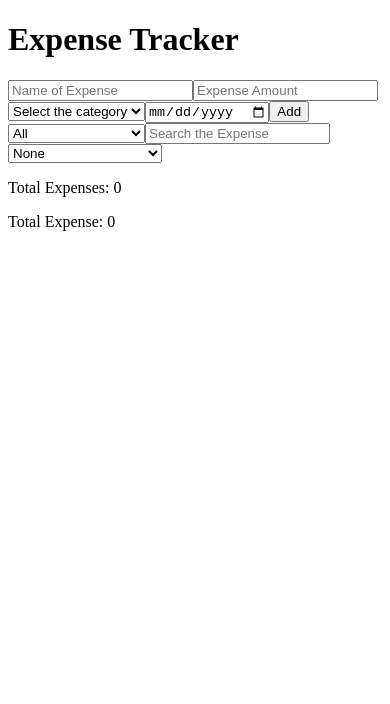
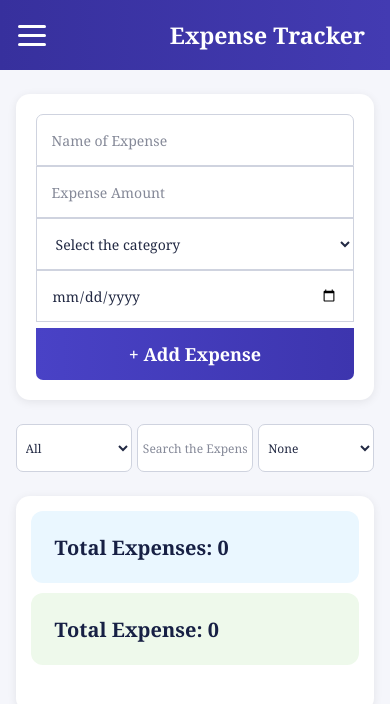
Before and after one commit to TCYokesh/expense-tracker, a React (Vite) app: page / in a window 390 px wide. Shown: the top 704 px of the page. Built offline with nearby package versions, Linux system fonts and the light colour scheme.

Commit message:
added css file

```diff
--- a/src/App.css
+++ b/src/App.css
@@ -0,0 +1,413 @@
+* {
+    margin: 0;
+    padding: 0;
+    box-sizing: border-box;
+    font-family: Cambria, Cochin, Georgia, Times, "Times New Roman", serif;
+}
+
+body {
+    width: 100%;
+    height: 100%;
+}
+
+body {
+    background-color: #f5f6fb;
+    color: #111936;
+    overflow: hidden;
+}
+
+.header {
+    height: 60px;
+    width: 100%;
+    background: linear-gradient(90deg, rgb(55, 48, 157), rgb(67, 59, 178));
+    color: white;
+    display: flex;
+    align-items: center;
+    justify-content: flex-end;
+    position: relative;
+}
+
+.header h1 {
+    font-size: 30px;
+    font-weight: bold;
+    padding-right: 25px;
+}
+
+.header nav {
+    position: absolute;
+    left: 30px;
+    display: flex;
+    flex-direction: column;
+    gap: 6px;
+    cursor: pointer;
+}
+
+.header .bar {
+    width: 28px;
+    height: 3px;
+    display: block;
+    background-color: white;
+    border-radius: 5px;
+}
+
+.input-field {
+    width: 94%;
+    max-width: 1100px;
+    margin: 24px auto 0;
+    padding: 28px;
+    background-color: white;
+    border-radius: 14px;
+    display: flex;
+    flex-wrap: wrap;
+    gap: 0;
+    box-shadow: 0 2px 10px rgba(0, 0, 0, 0.08);
+}
+
+.input-field .input,
+.input-field .category {
+    height: 52px;
+    flex: 1;
+    min-width: 0;
+    padding: 0 15px;
+    border: 1px solid #cfd3df;
+    background-color: white;
+    color: #222943;
+    font-size: 16px;
+    outline: none;
+}
+
+.input-field .input:first-child {
+    border-radius: 7px 0 0 7px;
+}
+.input-field .category {
+    cursor: pointer;
+}
+.input-field input[type="date"] {
+    border-radius: 0 7px 7px 0;
+}
+.input-field .input::placeholder {
+    color: #858998;
+}
+
+.input-field .input:focus,
+.input-field .category:focus {
+    position: relative;
+    z-index: 2;
+    border-color: #4038ad;
+    box-shadow: 0 0 0 1px #4038ad;
+}
+
+.add-btn {
+    flex-basis: 100%;
+    width: 100%;
+    margin-top: 6px;
+}
+
+.add-btn .btn {
+    width: 100%;
+    height: 52px;
+    border: none;
+    border-radius: 7px;
+    background: linear-gradient(90deg, #4942c6, #3d35ae);
+    color: white;
+    font-size: 18px;
+    font-weight: bold;
+    cursor: pointer;
+    transition: 0.2s;
+}
+.add-btn .btn:hover {
+    background: linear-gradient(90deg, #3932aa, #30299b);
+}
+
+.form-error {
+    color: #ed2727;
+    font-size: 16px;
+    font-weight: bold;
+    text-align: center;
+    margin-top: 8px;
+}
+
+.filter-section {
+    width: 94%;
+    max-width: 1100px;
+    margin: 24px auto 0;
+    display: flex;
+    flex-direction: row;
+    align-items: center;
+    justify-content: center;
+    gap: 20px;
+}
+.filter-section > * {
+    flex: 1;
+    min-width: 0;
+}
+
+.ftr-exp,
+.srh-exp,
+.srt-exp {
+    width: 100%;
+    height: 48px;
+    padding: 0 14px;
+    border: 1px solid #cfd3df;
+    border-radius: 7px;
+    background-color: white;
+    color: #222943;
+    font-size: 16px;
+    outline: none;
+}
+.ftr-exp,
+.srt-exp {
+    cursor: pointer;
+}
+.srh-exp::placeholder {
+    color: #858998;
+}
+.ftr-exp:focus,
+.srh-exp:focus,
+.srt-exp:focus {
+    border-color: #4038ad;
+    box-shadow: 0 0 0 2px rgba(64, 56, 173, 0.08);
+}
+
+.exp-list {
+    width: 94%;
+    max-width: 1100px;
+    margin: 24px auto 0;
+    padding: 24px;
+    background-color: white;
+    border-radius: 14px;
+    box-shadow: 0 2px 10px rgba(0, 0, 0, 0.08);
+    overflow: hidden;
+}
+
+.total-expenses,
+.total-expense {
+    display: inline-flex;
+    align-items: center;
+    height: 72px;
+    padding: 0 24px;
+    border-radius: 12px;
+    font-size: 20px;
+    font-weight: bold;
+}
+
+.total-expenses {
+    width: calc(50% - 10px);
+    background-color: #eaf7ff;
+    color: #172044;
+}
+
+.total-expense {
+    width: calc(50% - 10px);
+    margin-left: 16px;
+    background-color: #eef9eb;
+    color: #172044;
+}
+
+.expense-items {
+    max-height: 220px;
+    margin-top: 12px;
+    padding: 5px;
+    overflow-y: auto;
+    overflow-x: hidden;
+    box-sizing: border-box;
+}
+.expense-items::-webkit-scrollbar {
+    width: 7px;
+}
+.expense-items::-webkit-scrollbar-track {
+    background: #f1f1f1;
+    border-radius: 10px;
+}
+.expense-items::-webkit-scrollbar-thumb {
+    background: #b8b5d9;
+    border-radius: 10px;
+}
+.expense-items::-webkit-scrollbar-thumb:hover {
+    background: #7771bd;
+}
+
+.list {
+    min-height: 65px;
+    margin-bottom: 10px;
+    padding: 10px 12px;
+    border: 1px solid #dfe2e9;
+    border-radius: 9px;
+    background-color: white;
+    display: grid;
+    grid-template-columns: 1.6fr 0.8fr 1.5fr 1.2fr auto auto;
+    align-items: center;
+    column-gap: 16px;
+}
+.list:hover {
+    background-color: #fafaff;
+}
+.list span:nth-child(1) {
+    font-size: 17px;
+    font-weight: bold;
+    color: #111936;
+    overflow: hidden;
+    text-overflow: ellipsis;
+    white-space: nowrap;
+}
+
+.list span:nth-child(2) {
+    font-size: 16px;
+    font-weight: bold;
+    color: #111111;
+}
+
+.list span:nth-child(3) {
+    padding: 7px 12px;
+    border-radius: 20px;
+    background-color: #eee8ff;
+    color: #6635d5;
+    font-weight: bold;
+    text-align: center;
+    white-space: nowrap;
+}
+
+.list span:nth-child(4) {
+    color: #697083;
+    font-size: 15px;
+    white-space: nowrap;
+}
+
+.edit-btn {
+    height: 40px;
+    padding: 0 17px;
+    border: 1px solid #76a8ff;
+    border-radius: 6px;
+    background-color: white;
+    color: #1761d1;
+    font-size: 15px;
+    font-weight: bold;
+    cursor: pointer;
+    white-space: nowrap;
+}
+.edit-btn:hover {
+    background-color: #eef5ff;
+}
+.delete-btn {
+    height: 40px;
+    padding: 0 17px;
+    border: 1px solid #ff8585;
+    border-radius: 6px;
+    background-color: white;
+    color: #ed2727;
+    font-size: 15px;
+    font-weight: bold;
+    cursor: pointer;
+    white-space: nowrap;
+}
+.delete-btn:hover {
+    background-color: #fff0f0;
+}
+.delete-icon{
+    width:16px;
+    height:14px;
+    object-fit:contain;
+    vertical-align:middle;
+    margin-right:6px;
+}
+.edit-icon{
+    width:16px;
+    height:16px;
+    object-fit:contain;
+    vertical-align:middle;
+    margin-right:6px;
+}
+
+@media (max-width: 950px) {
+    .input-field .input,
+    .input-field .category {
+        font-size: 14px;
+    }
+    .list {
+        grid-template-columns: 1.4fr 0.7fr 1.2fr 1fr auto auto;
+        column-gap: 8px;
+    }
+    .edit-btn,
+    .delete-btn {
+        padding: 0 10px;
+    }
+}
+
+@media (max-width: 650px) {
+    body {
+        overflow: auto;
+    }
+    .header {
+        height: 70px;
+    }
+    .header h1 {
+        font-size: 23px;
+    }
+    .header nav {
+        left: 18px;
+    }
+    .input-field {
+        width: 92%;
+        padding: 20px;
+        gap: 0;
+    }
+    .input-field .input,
+    .input-field .category {
+        flex: 1 1 100%;
+        width: 100%;
+        border-radius: 0;
+    }
+    .input-field .input:first-child {
+        border-radius: 7px 7px 0 0;
+    }
+    .input-field input[type="date"] {
+        border-radius: 0;
+    }
+    .add-btn .btn {
+        border-radius: 0 0 7px 7px;
+    }
+    .filter-section {
+        width: 92%;
+        flex-direction: row;
+        gap: 5px;
+    }
+    .filter-section > * {
+        min-width: 0;
+    }
+    .ftr-exp,
+    .srh-exp,
+    .srt-exp {
+        font-size: 12px;
+        padding: 0 5px;
+    }
+    .exp-list {
+        width: 92%;
+        padding: 15px;
+    }
+    .total-expenses,
+    .total-expense {
+        width: 100%;
+        margin: 0 0 10px 0;
+    }
+    .list {
+        grid-template-columns: 1fr 1fr;
+        gap: 10px;
+        padding: 12px;
+    }
+    .list span:nth-child(1),
+    .list span:nth-child(2),
+    .list span:nth-child(3),
+    .list span:nth-child(4) {
+        width: auto;
+    }
+    .list span:nth-child(3) {
+        text-align: center;
+    }
+    .edit-btn,
+    .delete-btn {
+        width: 100%;
+    }
+    .expense-items {
+        max-height: 400px;
+    }
+}
--- a/src/App.jsx
+++ b/src/App.jsx
@@ -102,7 +102,9 @@ function App(){
                 setError={setError}
                 deletehandler={deletehandler}
                 editExpense={editExpense}
+                error={error}
             />
+            <div className='filter-section'>
                 <FilterExpense
                     categories={categories}
                     setCategories={setCategories}
@@ -115,11 +117,11 @@ function App(){
                     sort={sort}
                     setSort={setSort}
                 />
+            </div>
             <ExpenseList
                 filteredExpense={finalExpense}
                 deletehandler={deletehandler}
                 editExpense={editExpense}
-                error={error}
                 totalExpense={totalExpense}
                 totalExpenses={totalExpenses}
                 sortedExpense={sortedExpense}
--- a/src/ExpenseForm.jsx
+++ b/src/ExpenseForm.jsx
@@ -1,16 +1,19 @@
 function ExpenseForm(props){
     return(
-        <div>
+        <div className="input-field">
             <input type="text" value={props.form.name}
+                className="input"
                 placeholder='Name of Expense'
                 onChange={(e)=>props.setForm({...props.form,name:e.target.value})}
             />
             <input type="number" value={props.form.amount}
+                className="input"
                 placeholder='Expense Amount'
                 onChange={(e)=>props.setForm({...props.form,amount:e.target.value})}
             />
             <select
                 value={props.form.category}
+                className="category"
                 onChange={(e)=>props.setForm({...props.form,category:e.target.value})}
             >
                 <option value="">Select the category</option>
@@ -22,11 +25,11 @@ function ExpenseForm(props){
                 <option>Internet and Mobile</option>
             </select>
 
-            <input type="date" value={props.form.date}
+            <input type="date" className="input" value={props.form.date}
             onChange={(e)=>props.setForm({...props.form,date:e.target.value})}
             />
-
-            <button onClick={()=>{
+            <div className="add-btn">
+                <button className="btn" onClick={()=>{
                     if(!props.form.name){
                         props.setError("Enter the Name of Expense");
                     }
@@ -68,8 +71,9 @@ function ExpenseForm(props){
                             });
                         }
                     }
-            }}>{props.editId===null ? "Add" : "Update"}</button>
-
+                }}>{props.editId===null ? "+ Add Expense" : "Update-Expense"}</button>
+            </div>
+            {props.error && <p className="form-error">{props.error}</p>}
         </div>
     );
 }
--- a/src/ExpenseList.jsx
+++ b/src/ExpenseList.jsx
@@ -1,22 +1,24 @@
+import EditIcon from './assets/edit.png';
+import DeleteIcon from './assets/delete.png'
 function ExpenseList(props){
     return(
-        <div>
-            <p>Total Expenses: {props.totalExpenses}</p>
-            <p>Total Expense: {props.totalExpense}</p>
-            {props.error ? props.error :
-                props.sortedExpense.map((expense,)=>{
+        <div className="exp-list">
+            <p className="total-expenses">Total Expenses: {props.totalExpenses}</p>
+            <p className="total-expense">Total Expense: {props.totalExpense}</p>
+            <div className="expense-items">
+                {props.sortedExpense.map((expense,)=>{
                     return(
-                        <div key={expense.id}>
+                        <div key={expense.id} className="list">
                             <span>{expense.name}</span>
                             <span> {expense.amount}</span>
                             <span> {expense.category}</span>
                             <span> {expense.date}</span>
-                            <button onClick={()=>props.editExpense(expense.id)}>Edit</button>
-                            <button onClick={()=>props.deletehandler(expense.id)}>Delete</button>
+                            <button className="edit-btn" onClick={()=>props.editExpense(expense.id)}> <img className='edit-icon' src={EditIcon} alt="Edit"/> Edit </button>
+                            <button className="delete-btn" onClick={()=>props.deletehandler(expense.id)}> <img className='delete-icon' src={DeleteIcon} alt="Delete"/> Delete </button>
                         </div>
                     );
-                })
-            }
+                })}
+            </div>
         </div>
      );
 }
--- a/src/FilterExpense.jsx
+++ b/src/FilterExpense.jsx
@@ -1,6 +1,6 @@
 function FilterExpense(props){
     return(
-        <select value={props.categories} onChange={(e)=>props.setCategories(e.target.value)}>
+        <select className="ftr-exp" value={props.categories} onChange={(e)=>props.setCategories(e.target.value)}>
             <option>All</option>
             <option>Rent</option>
             <option>Groceries</option>
--- a/src/Header.jsx
+++ b/src/Header.jsx
@@ -1,6 +1,6 @@
 function Header(){
     return(
-        <div>
+        <div className="header">
             <nav>
                 <span className='bar'></span>
                 <span className='bar'></span>
--- a/src/SearchExpense.jsx
+++ b/src/SearchExpense.jsx
@@ -1,6 +1,6 @@
 function SearchExpense(props){
     return(
-        <input type="text" value={props.search} placeholder='Search the Expense'
+        <input className="srh-exp" type="text" value={props.search} placeholder='Search the Expense'
             onChange={(e)=>props.setSearch(e.target.value)}
         />
     );
--- a/src/SortExpense.jsx
+++ b/src/SortExpense.jsx
@@ -1,6 +1,6 @@
 function SortExpense(props){
     return(
-        <select value={props.sort} onChange={(e)=>props.setSort(e.target.value)}>
+        <select className="srt-exp" value={props.sort} onChange={(e)=>props.setSort(e.target.value)}>
             <option>None</option>
             <option>Amount (Low → High)</option>
             <option>Amount (High → Low)</option>
```
Also changed, not shown: src/assets/delete.png (added), src/assets/edit.png (added). Lines whose indentation alone changed are shown as unchanged.
